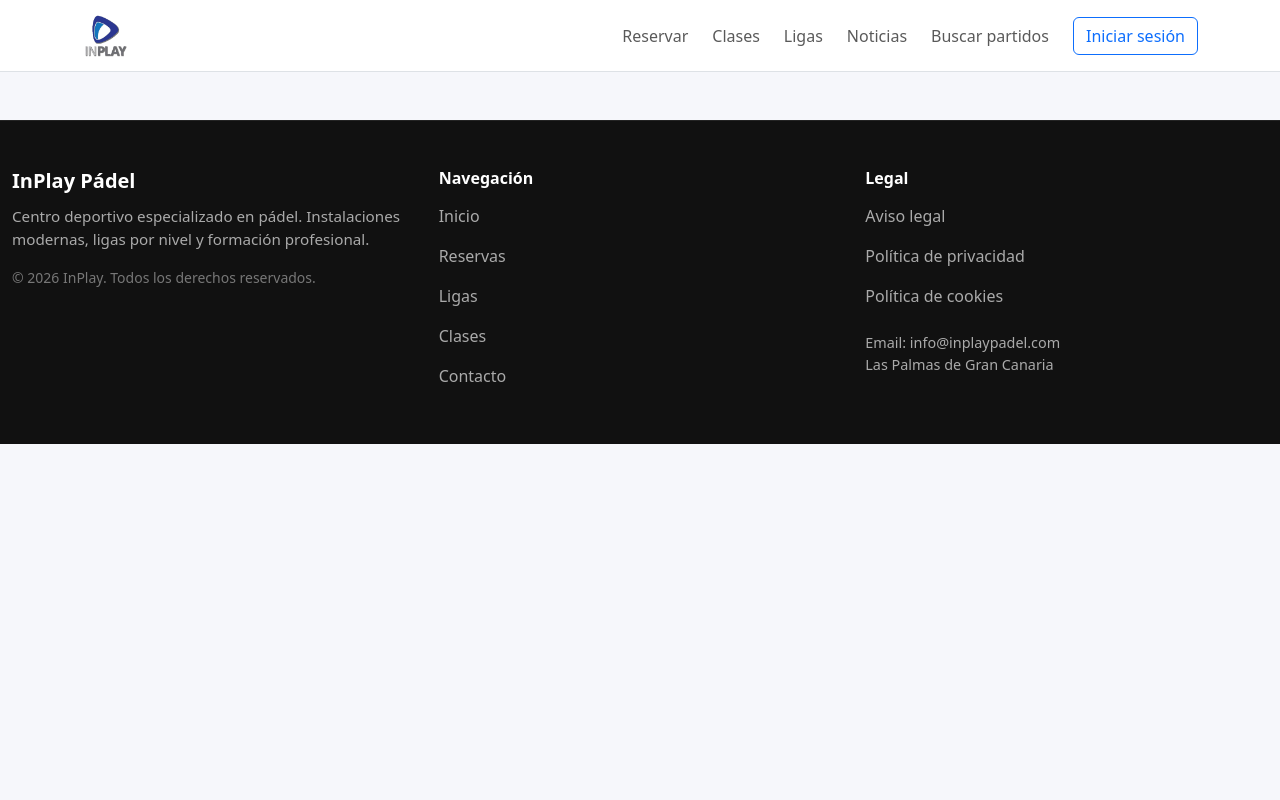
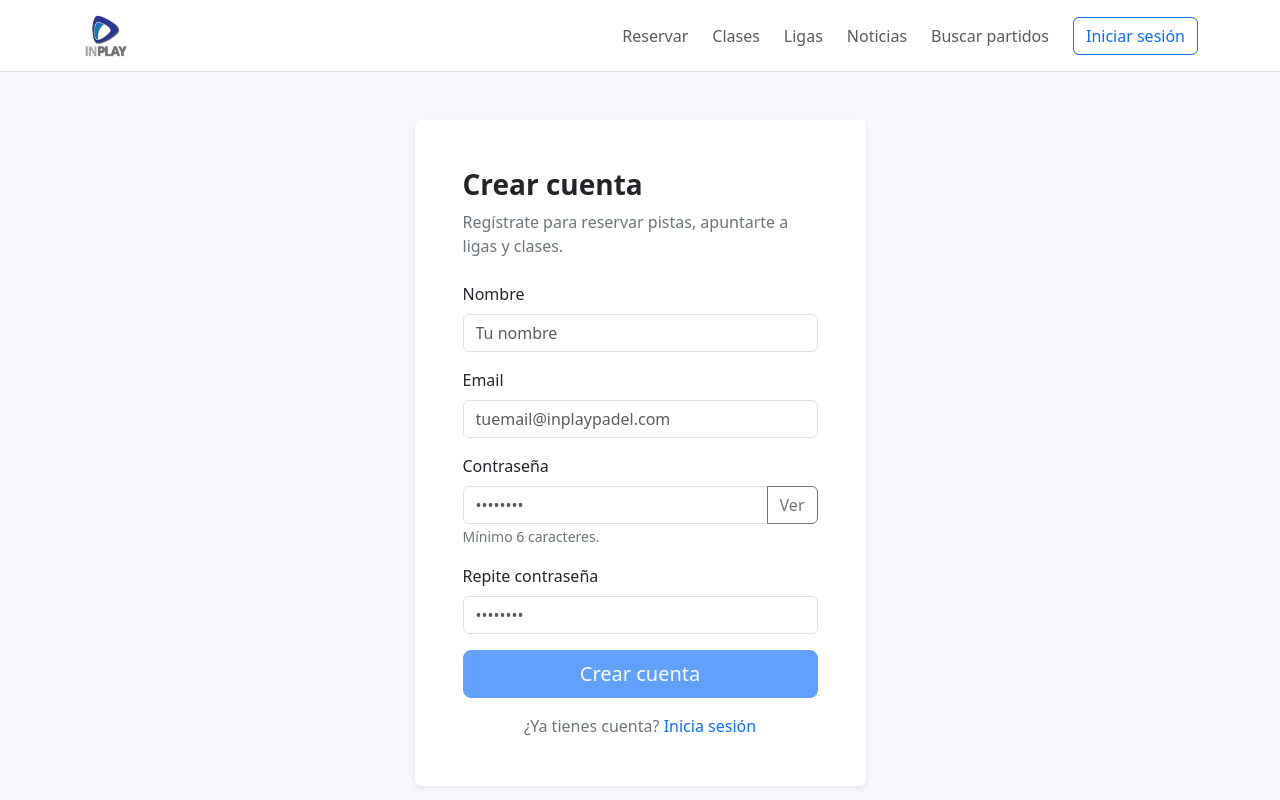
Before and after one commit to Luisma34/Inplay-Events, a React (Vite) app in the folder frontend/: page /register in a window 1280 px wide. Shown: the top 800 px of the page. Built offline with nearby package versions, Linux system fonts and the light colour scheme.

Commit message:
feat(auth): añadir página de acceso y mejora de navegación entre registro e inicio de sesión

```diff
--- a/frontend/src/App.jsx
+++ b/frontend/src/App.jsx
@@ -10,6 +10,8 @@ import Reservas from "./pages/Reservas";
 import Ligas from "./pages/Ligas";
 import Clases from "./pages/Clases";
 import BuscarPartidos from "./pages/BuscarPartidos";
+import Register from "./pages/Register";
+import Acceso from "./pages/Accseso.jsx";
 
 import MiCuenta from "./pages/MiCuenta";
 import Admin from "./pages/Admin";
@@ -21,6 +23,8 @@ import PoliticaCookies from "./pages/PoliticaCookies";
 
 import RequireAuth from "./auth/RequireAuth";
 import { getUser, setUser, clearUser } from "./auth/auth";
+
+
 
 export default function App() {
   const [user, setUserState] = useState(null);
@@ -52,6 +56,8 @@ export default function App() {
         <Route path="/clases" element={<Clases />} />
         <Route path="/buscar-partidos" element={<BuscarPartidos />} />
         <Route path="/login" element={<Login onLogin={handleLogin} />} />
+        <Route path="/register" element={<Register />} />
+        <Route path="/acceso" element={<Acceso user={user} />} />
 
         {/* Privadas */}
         <Route
--- /dev/null
+++ b/frontend/src/pages/Accseso.jsx
@@ -0,0 +1,38 @@
+import { Container, Row, Col, Card, Button } from "react-bootstrap";
+import { Link, Navigate } from "react-router-dom";
+
+export default function Acceso({ user }) {
+  // Si ya está logueado, no tiene sentido ver esta página
+  if (user) return <Navigate to="/mi-cuenta" replace />;
+
+  return (
+    <Container className="py-5">
+      <Row className="justify-content-center">
+        <Col xs={12} md={9} lg={7}>
+          <Card className="shadow-sm border-0">
+            <Card.Body className="p-4 p-md-5 text-center">
+              <h1 className="fw-bold mb-2">Únete a InPlay</h1>
+              <p className="text-secondary mb-4">
+                Crea tu cuenta para reservar pistas, unirte a ligas y apuntarte a clases.
+                Si ya tienes cuenta, inicia sesión.
+              </p>
+
+              <div className="d-grid gap-2 d-sm-flex justify-content-sm-center">
+                <Button as={Link} to="/register" size="lg" className="px-4">
+                  Crear cuenta
+                </Button>
+                <Button as={Link} to="/login" size="lg" variant="outline-primary" className="px-4">
+                  Iniciar sesión
+                </Button>
+              </div>
+
+              <div className="mt-4 text-secondary" style={{ fontSize: ".95rem" }}>
+                Al continuar aceptas nuestras políticas de privacidad y cookies.
+              </div>
+            </Card.Body>
+          </Card>
+        </Col>
+      </Row>
+    </Container>
+  );
+}
--- a/frontend/src/pages/Home.jsx
+++ b/frontend/src/pages/Home.jsx
@@ -109,7 +109,7 @@ export default function Home() {
         Donde llevamos el pádel a otro nivel
       </p>
 
-      <Button as={Link} to="/login" size="lg" className="btn-hero">
+      <Button as={Link} to="/acceso" size="lg" className="btn-hero">
         ÚNETE AL CLUB
       </Button>
 
--- a/frontend/src/pages/Login.jsx
+++ b/frontend/src/pages/Login.jsx
@@ -1,6 +1,6 @@
 import { useMemo, useState } from "react";
 import { Container, Row, Col, Card, Form, Button, Alert, InputGroup } from "react-bootstrap";
-import { useNavigate } from "react-router-dom";
+import { useNavigate, Link } from "react-router-dom";
 
 export default function Login({ onLogin }) {
   const navigate = useNavigate();
@@ -132,7 +132,10 @@ export default function Login({ onLogin }) {
                 </Button>
 
                 <div className="text-center mt-3 text-secondary">
-                  ¿No tienes cuenta? <span className="text-muted">(Registro próximamente)</span>
+                ¿No tienes cuenta?{" "}
+                <Link to="/register" className="text-decoration-none">
+                 Crear cuenta
+                </Link>
                 </div>
               </Form>
             </Card.Body>
--- /dev/null
+++ b/frontend/src/pages/Register.jsx
@@ -0,0 +1,186 @@
+import { useMemo, useState } from "react";
+import {
+  Container,
+  Row,
+  Col,
+  Card,
+  Form,
+  Button,
+  Alert,
+  InputGroup,
+} from "react-bootstrap";
+import { Link, useNavigate } from "react-router-dom";
+
+export default function Register() {
+  const navigate = useNavigate();
+
+  const [name, setName] = useState("");
+  const [email, setEmail] = useState("");
+  const [pass, setPass] = useState("");
+  const [pass2, setPass2] = useState("");
+  const [showPass, setShowPass] = useState(false);
+
+  const [error, setError] = useState("");
+  const [ok, setOk] = useState("");
+
+  const isValidEmail = useMemo(() => {
+    return /^[^\s@]+@[^\s@]+\.[^\s@]+$/.test(email.trim());
+  }, [email]);
+
+  const canSubmit = useMemo(() => {
+    return (
+      name.trim().length >= 2 &&
+      isValidEmail &&
+      pass.length >= 6 &&
+      pass === pass2
+    );
+  }, [name, isValidEmail, pass, pass2]);
+
+  const handleSubmit = (e) => {
+    e.preventDefault();
+    setError("");
+    setOk("");
+
+    if (name.trim().length < 2) {
+      setError("Introduce tu nombre (mínimo 2 caracteres).");
+      return;
+    }
+    if (!isValidEmail) {
+      setError("Introduce un email válido.");
+      return;
+    }
+    if (pass.length < 6) {
+      setError("La contraseña debe tener al menos 6 caracteres.");
+      return;
+    }
+    if (pass !== pass2) {
+      setError("Las contraseñas no coinciden.");
+      return;
+    }
+
+    // ✅ DEMO: guardamos usuarios en localStorage (luego será backend)
+    const KEY = "inplay_users_v1";
+    const raw = localStorage.getItem(KEY);
+    const users = raw ? JSON.parse(raw) : [];
+
+    const exists = users.some((u) => u.email.toLowerCase() === email.toLowerCase());
+    if (exists) {
+      setError("Ya existe una cuenta con ese email.");
+      return;
+    }
+
+    const newUser = {
+      id: crypto?.randomUUID?.() || String(Date.now()),
+      name: name.trim(),
+      email: email.trim(),
+      role: "USER",
+      createdAt: new Date().toISOString(),
+    };
+
+    users.push(newUser);
+    localStorage.setItem(KEY, JSON.stringify(users));
+
+    setOk("Cuenta creada. Ya puedes iniciar sesión.");
+    setTimeout(() => navigate("/login"), 700);
+  };
+
+  return (
+    <Container className="py-5">
+      <Row className="justify-content-center">
+        <Col xs={12} md={8} lg={5}>
+          <Card className="shadow-sm border-0">
+            <Card.Body className="p-4 p-md-5">
+              <h1 className="h3 fw-bold mb-2">Crear cuenta</h1>
+              <p className="text-secondary mb-4">
+                Regístrate para reservar pistas, apuntarte a ligas y clases.
+              </p>
+
+              {error && <Alert variant="danger">{error}</Alert>}
+              {ok && <Alert variant="success">{ok}</Alert>}
+
+              <Form onSubmit={handleSubmit}>
+                <Form.Group className="mb-3">
+                  <Form.Label>Nombre</Form.Label>
+                  <Form.Control
+                    value={name}
+                    onChange={(e) => setName(e.target.value)}
+                    placeholder="Tu nombre"
+                    autoComplete="name"
+                  />
+                </Form.Group>
+
+                <Form.Group className="mb-3">
+                  <Form.Label>Email</Form.Label>
+                  <Form.Control
+                    type="email"
+                    value={email}
+                    placeholder="tuemail@inplaypadel.com"
+                    onChange={(e) => setEmail(e.target.value)}
+                    isInvalid={email.length > 0 && !isValidEmail}
+                    autoComplete="email"
+                  />
+                  <Form.Control.Feedback type="invalid">
+                    Email no válido.
+                  </Form.Control.Feedback>
+                </Form.Group>
+
+                <Form.Group className="mb-3">
+                  <Form.Label>Contraseña</Form.Label>
+                  <InputGroup>
+                    <Form.Control
+                      type={showPass ? "text" : "password"}
+                      value={pass}
+                      placeholder="••••••••"
+                      onChange={(e) => setPass(e.target.value)}
+                      autoComplete="new-password"
+                    />
+                    <Button
+                      variant="outline-secondary"
+                      type="button"
+                      onClick={() => setShowPass((s) => !s)}
+                    >
+                      {showPass ? "Ocultar" : "Ver"}
+                    </Button>
+                  </InputGroup>
+                  <Form.Text className="text-secondary">
+                    Mínimo 6 caracteres.
+                  </Form.Text>
+                </Form.Group>
+
+                <Form.Group className="mb-3">
+                  <Form.Label>Repite contraseña</Form.Label>
+                  <Form.Control
+                    type={showPass ? "text" : "password"}
+                    value={pass2}
+                    placeholder="••••••••"
+                    onChange={(e) => setPass2(e.target.value)}
+                    autoComplete="new-password"
+                    isInvalid={pass2.length > 0 && pass !== pass2}
+                  />
+                  <Form.Control.Feedback type="invalid">
+                    No coincide con la contraseña.
+                  </Form.Control.Feedback>
+                </Form.Group>
+
+                <Button type="submit" className="w-100" size="lg" disabled={!canSubmit}>
+                  Crear cuenta
+                </Button>
+
+                <div className="text-center mt-3 text-secondary">
+                  ¿Ya tienes cuenta?{" "}
+                  <Link to="/login" className="text-decoration-none">
+                    Inicia sesión
+                  </Link>
+                </div>
+              </Form>
+            </Card.Body>
+          </Card>
+
+          <div className="text-center mt-3 text-secondary" style={{ fontSize: ".95rem" }}>
+            Al registrarte aceptas nuestras políticas de privacidad y cookies.
+          </div>
+        </Col>
+      </Row>
+    </Container>
+  );
+}
```
